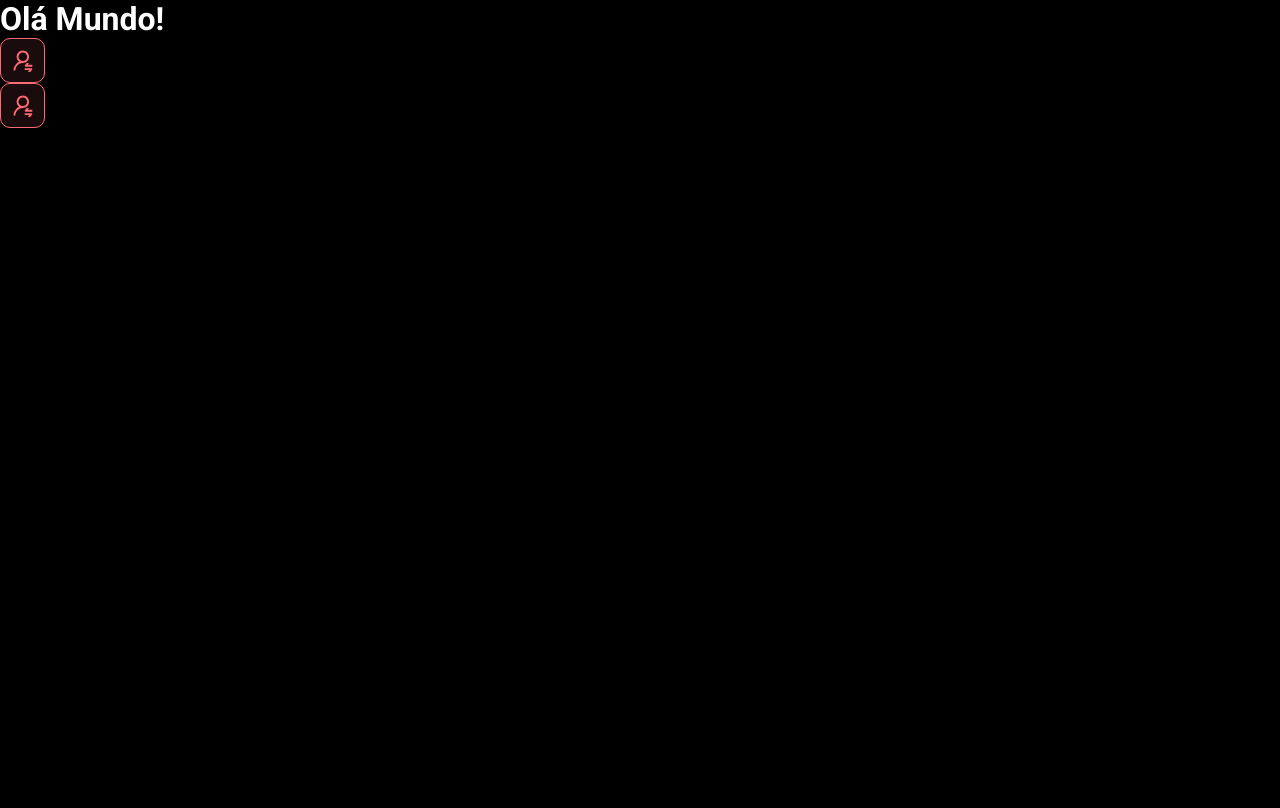
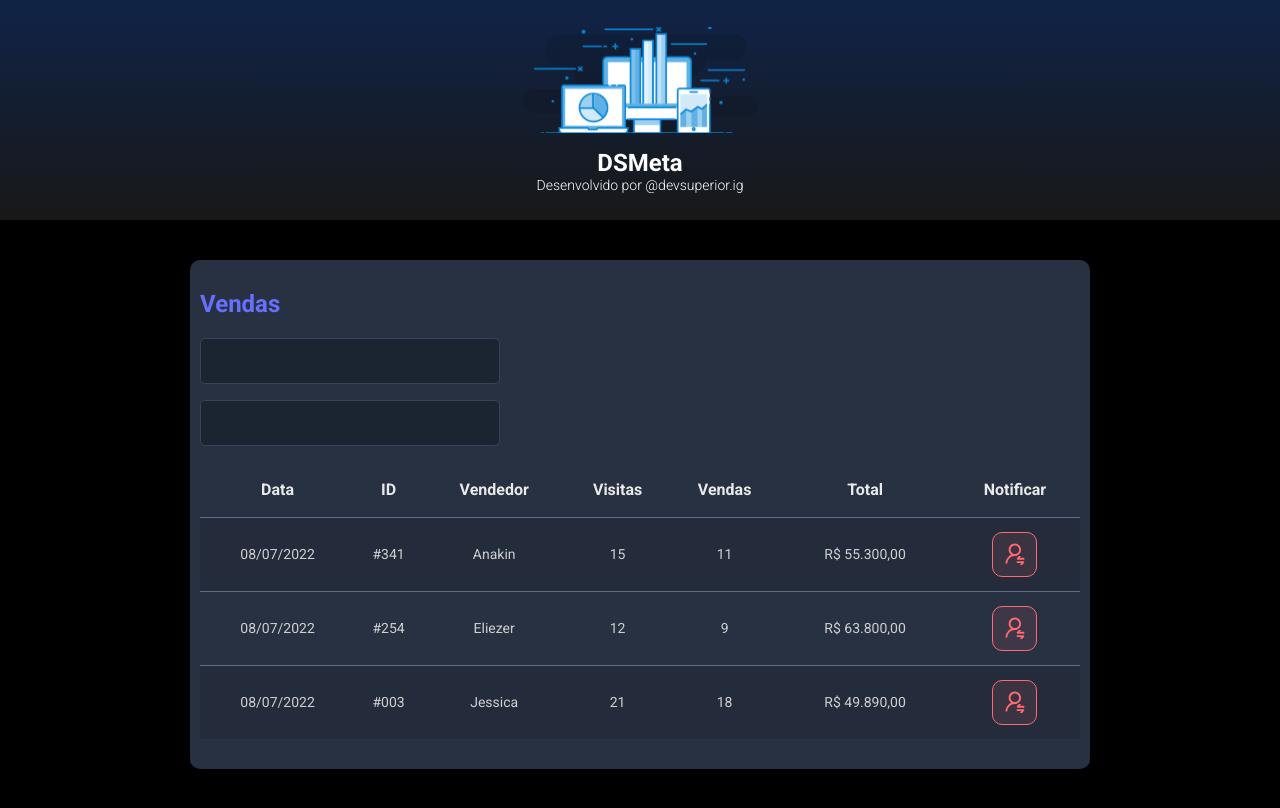
Before and after one commit to Aiplbh/spring-react-projects-dsmeta, a React (Vite) app in the folder frontend/: page / in a window 1280 px wide. Built offline with nearby package versions, Linux system fonts and the light colour scheme.

Commit message:
Other components

```diff
--- a/frontend/src/App.tsx
+++ b/frontend/src/App.tsx
@@ -1,13 +1,20 @@
-import NotificationButton from "./components/NotificationButton"
-
+import Header from "./components/Header"
+import Salescard from "./components/Salescard"
 
 
 function App() {
   return (
     <>
-      <h1>Olá Mundo!</h1>
-      <NotificationButton />
-      <NotificationButton />
+      <Header />
+      <main>
+        <section id="sales">
+          <div className="dsmeta-container">
+
+            <Salescard />
+
+          </div>
+        </section>
+      </main>
     </>
   )
 }
--- /dev/null
+++ b/frontend/src/components/Header/index.tsx
@@ -0,0 +1,19 @@
+import logo from '../../assets/img/logo.svg'
+import './style.css'
+function Header() {
+    return (
+        <header>
+            <div className="dsmeta-logo-container">
+                <img src={logo} alt="DSMetaLogo"/>
+                    <h1>DSMeta</h1>
+                    <p>Desenvolvido por
+
+                        <a href="https://www.instagram.com/devsuperior.ig/" target="_blank"> @devsuperior.ig</a>
+
+                    </p>
+            </div>
+        </header>
+    )
+}
+
+export default Header
--- /dev/null
+++ b/frontend/src/components/Header/style.css
@@ -0,0 +1,29 @@
+header {
+    background: linear-gradient(180deg, #102347 0%, #181818 100%);
+    height: 220px;
+    display: flex;
+    align-items: center;
+    justify-content: center;
+}
+
+.dsmeta-logo-container {
+    display: flex;
+    flex-direction: column;
+    align-items: center;
+}
+
+.dsmeta-logo-container img {
+    width: 235px;
+}
+
+.dsmeta-logo-container h1 {
+    margin-top: 15px;
+    font-size: 24px;
+
+}
+
+/* Estilo do Conteiner referente à DIV do Logotipo do Header */
+.dsmeta-logo-container p {
+    font-size: 14px;
+    font-weight: 300;
+}
--- /dev/null
+++ b/frontend/src/components/Salescard/index.tsx
@@ -0,0 +1,85 @@
+
+import NotificationButton from '../NotificationButton'
+import './style.css'
+
+function Salescard() {
+    return (
+        <div className="dsmeta-card">
+            <h2 className="dsmeta-sales-title">
+                Vendas
+            </h2>
+
+            <div className="dsmeta-form-control-container">
+                <input className="dsmeta-form-control" type="text" />
+            </div>
+            <div className="dsmeta-form-control-container">
+                <input className="dsmeta-form-control" type="text" />
+            </div>
+            <div>
+                <table className="dsmeta-sales-table">
+                    <thead>
+                        <tr>
+                            <th className="dsmeta-showcolumn-higher-576px">Data</th>
+                            <th className="dsmeta-showcolumn-higher-992px">ID</th>
+                            <th>Vendedor</th>
+                            <th className="dsmeta-showcolumn-higher-992px">Visitas</th>
+                            <th className="dsmeta-showcolumn-higher-992px">Vendas</th>
+                            <th>Total</th>
+                            <th>Notificar</th>
+                        </tr>
+                    </thead>
+
+                    <tbody>
+                        <tr>
+                            <td className="dsmeta-showcolumn-higher-576px">08/07/2022</td>
+                            <td className="dsmeta-showcolumn-higher-992px">#341</td>
+                            <td>Anakin</td>
+                            <td className="dsmeta-showcolumn-higher-992px">15</td>
+                            <td className="dsmeta-showcolumn-higher-992px">11</td>
+                            <td>R$ 55.300,00</td>
+                            <td>
+                                <div className="dsmeta-red-btn-container">
+                                    <NotificationButton />
+                                </div>
+                            </td>
+                        </tr>
+                        <tr>
+                            <td className="dsmeta-showcolumn-higher-576px">08/07/2022</td>
+                            <td className="dsmeta-showcolumn-higher-992px">#254</td>
+                            <td>Eliezer</td>
+                            <td className="dsmeta-showcolumn-higher-992px">12</td>
+                            <td className="dsmeta-showcolumn-higher-992px">9</td>
+                            <td>R$ 63.800,00</td>
+                            <td>
+                                <div className="dsmeta-red-btn-container">
+
+                                        <NotificationButton />
+
+                                </div>
+                            </td>
+                        </tr>
+                        <tr>
+                            <td className="dsmeta-showcolumn-higher-576px">08/07/2022</td>
+                            <td className="dsmeta-showcolumn-higher-992px">#003</td>
+                            <td>Jessica</td>
+                            <td className="dsmeta-showcolumn-higher-992px">21</td>
+                            <td className="dsmeta-showcolumn-higher-992px">18</td>
+                            <td>R$ 49.890,00</td>
+                            <td>
+                                <div className="dsmeta-red-btn-container">
+
+                                        <NotificationButton />
+
+                                </div>
+                            </td>
+                        </tr>
+
+                    </tbody>
+
+                </table>
+            </div>
+        </div>
+    )
+}
+
+export default Salescard
--- /dev/null
+++ b/frontend/src/components/Salescard/style.css
@@ -0,0 +1,100 @@
+.dsmeta-card {
+    background-color: #283142;
+    border-radius: 10px;
+    padding: 30px 10px;
+}
+
+
+.dsmeta-sales-title {
+    color: #676FFF;
+    font-size: 24px;
+    margin-bottom: 20px;
+}
+
+.dsmeta-form-control {
+    width: 100%;
+    height: 46px;
+    background-color: #1B2531;
+    border: 1px solid #384459;
+    border-radius: 5px;
+    color: #9AAABE;
+    padding: 0 20px;
+    font-size: 18px;
+
+}
+
+.dsmeta-form-control-container {
+    margin-bottom: 16px;
+    max-width: 300px;
+}
+
+
+.dsmeta-sales-table {
+    width: 100%;
+    border-spacing: 0;
+    /* a diretiva abaixo decide se uma célula da tabela
+       terá as bordas juntas ou separadas              */
+    border-collapse: collapse;
+}
+
+.dsmeta-sales-table thead {
+    color: #E9E9E9;
+    height: 55px;
+    font-size: 16px;
+    font-weight: 700;
+}
+
+.dsmeta-sales-table tbody {
+    color: #CFCFCF;
+    font-size: 14px;
+    font-weight: 400;
+    text-align: center;
+}
+
+.dsmeta-sales-table tbody tr {
+    height: 74px;
+    border-top: 1px solid #5F6E82;
+}
+
+/* Altera a cor da linha da tabela ao passar o mouse */
+.dsmeta-sales-table tbody tr:hover>td {
+    background-color: #384459;
+}
+
+/* Alterna a cor da linha da tabela */
+.dsmeta-sales-table tbody tr:nth-child(odd) {
+    background-color: #242C3B;
+}
+
+
+.dsmeta-red-btn-container {
+    display: flex;
+    justify-content: center;
+}
+
+
+/* Para que a coluna DATA só apareça quando a largura for aumentada
+   para 576px devemos criar uma classe para controlar como abaixo */
+
+.dsmeta-showcolumn-higher-576px {
+    display: none;
+}
+
+@media (min-width: 576px) {
+    .dsmeta-showcolumn-higher-576px {
+        display: table-cell
+    }
+}
+
+/* Para que a coluna DATA só apareça quando a largura for aumentada
+   para 992px devemos criar uma classe para controlar como abaixo */
+
+.dsmeta-showcolumn-higher-992px {
+    display: none;
+}
+
+@media (min-width: 992px) {
+    .dsmeta-showcolumn-higher-992px {
+        display: table-cell
+    }
+}
--- a/frontend/src/index.css
+++ b/frontend/src/index.css
@@ -19,3 +19,13 @@
     color: unset;
     text-decoration: none;
 }
+
+.dsmeta-container {
+  width: 100%;
+  max-width: 900px;
+  margin: 0 auto;
+}
+
+#sales {
+  padding: 40px 10px;
+}
```
Also changed, not shown: frontend/src/assets/img/logo.svg (added).
